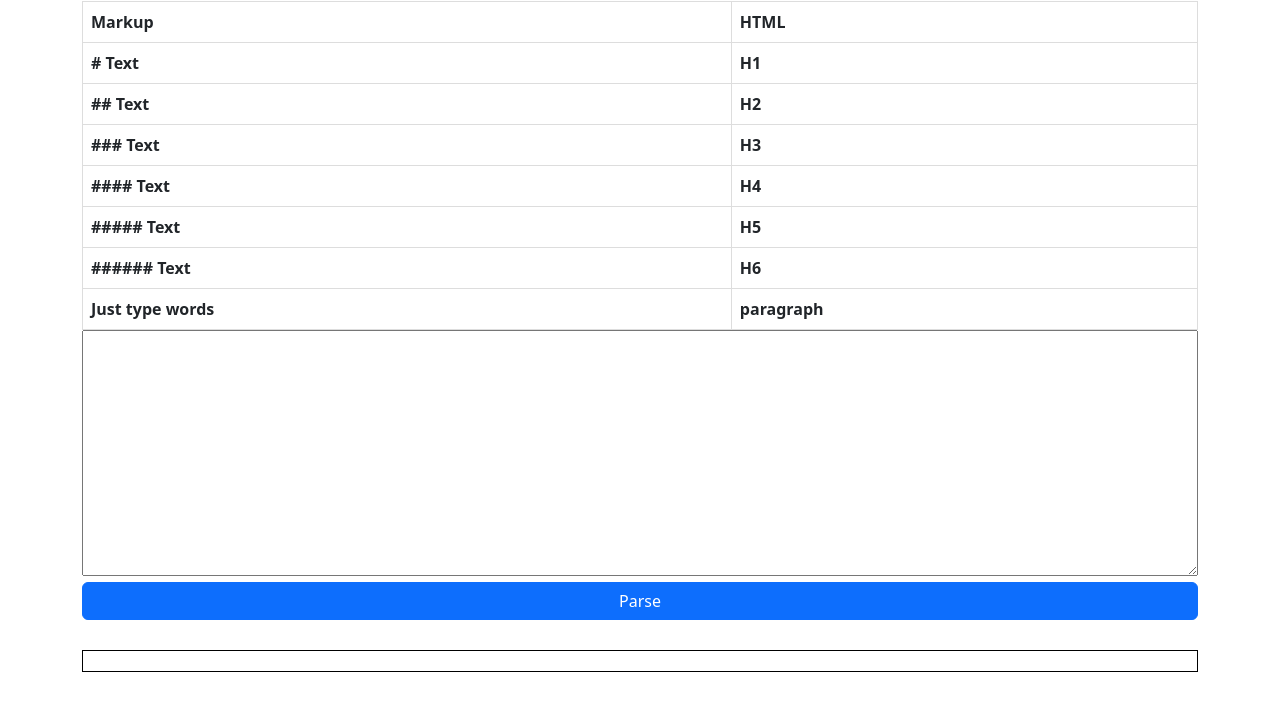
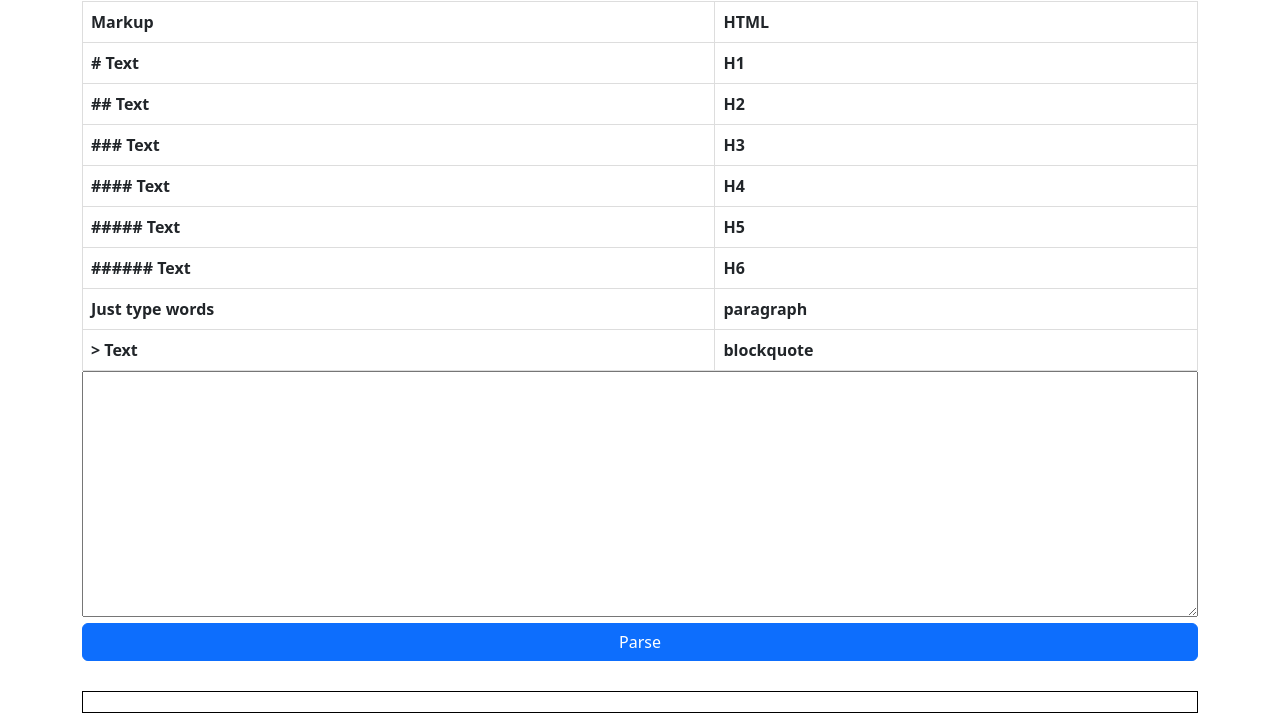
Before and after one commit to DamirPavlik/markdown-to-html-parser, a plain HTML site: page index.html in a window 1280 px wide. Shown: the part 119-832 px from the top of the page. Before the commit the page ends 800 px from the top, so only its background shows below. Drawn offline with nearby package versions, Linux system fonts and the light colour scheme.

Commit message:
feat: add blockquote to table

```diff
--- a/index.html
+++ b/index.html
@@ -43,6 +43,10 @@
                 <th>Just type words</th>
                 <th>paragraph</th>
             </tr>
+            <tr>
+                <th>> Text</th>
+                <th>blockquote</th>
+            </tr>
         </table>
         <form>
             <textarea name="" id="" rows="10" class="w-100"></textarea>
```
